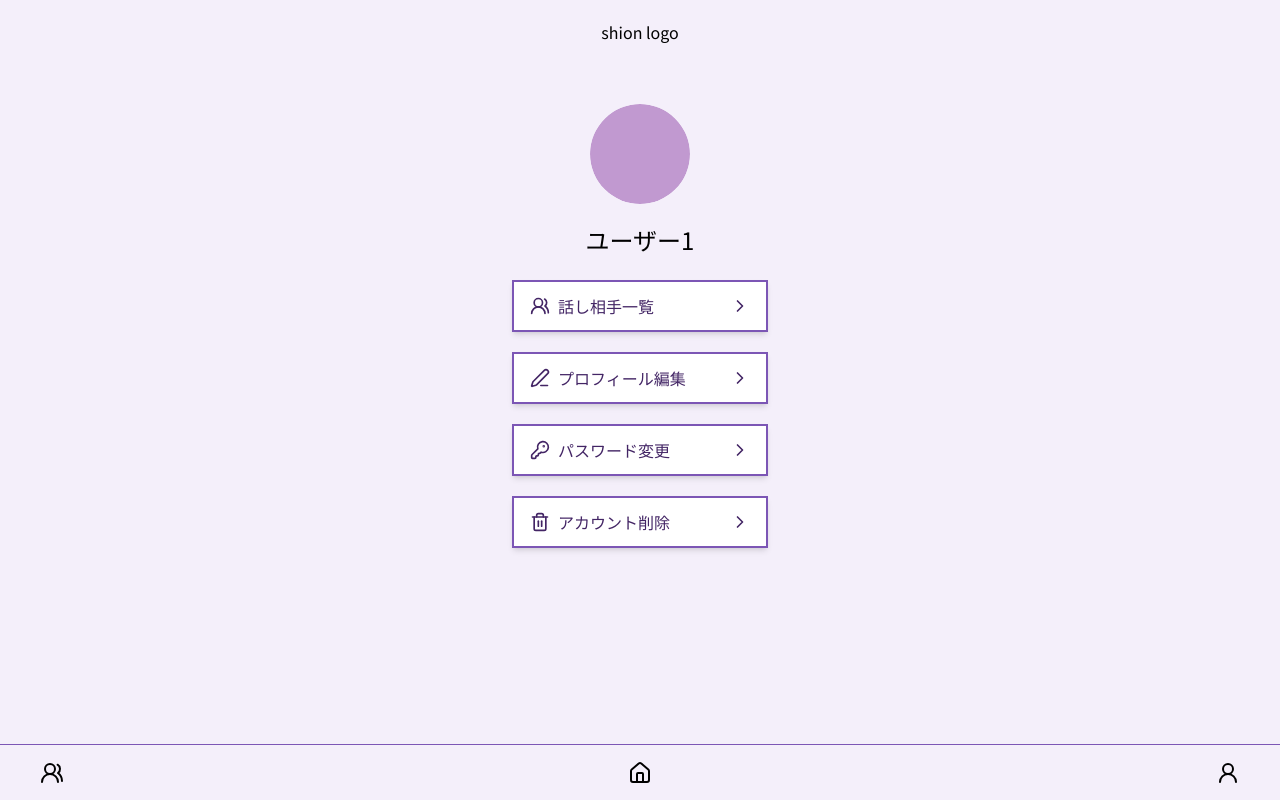
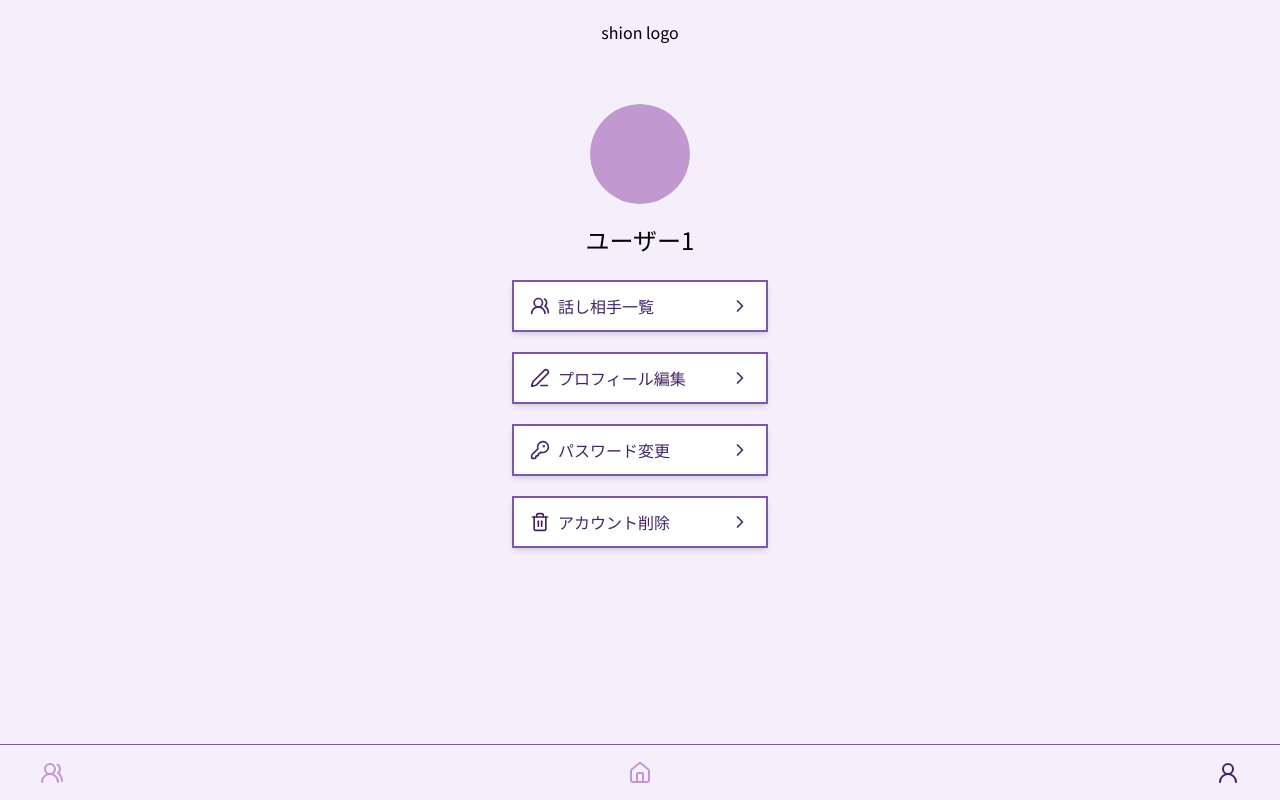
Before and after one commit to chell-uoxou/shion, a Next.js app in the folder frontend/: page /account in a window 1280 px wide. Built offline with nearby package versions, Linux system fonts and the light colour scheme.

Commit message:
footerのアイコン画面遷移

```diff
--- a/frontend/src/app/(app)/layout.tsx
+++ b/frontend/src/app/(app)/layout.tsx
@@ -3,6 +3,8 @@
 import { House, UserRound, UsersRound } from "lucide-react";
 import { PropsWithChildren } from "react";
 import { QueryClient, QueryClientProvider } from "@tanstack/react-query";
+import Link from "next/link";
+import { usePathname } from "next/navigation";
 
 const queryClient = new QueryClient({
   defaultOptions: {
@@ -19,6 +21,33 @@ const queryClient = new QueryClient({
   },
 });
 
+function FooterNav() {
+  const pathname = usePathname();
+
+  // アクティブかどうかを判定する関数
+  const isActive = (path: string) => pathname === path;
+
+  return (
+    <footer className="flex justify-between h-14 items-center px-10 border-t border-[#7C56B5]">
+      <Link href="/recent">
+        <UsersRound
+          className={isActive("/recent") ? "text-[var(--brand-violet-4)]" : "text-[var(--brand-violet-2)]"}
+        />
+      </Link>
+      <Link href="/timeline">
+        <House
+          className={isActive("/timeline") ? "text-[var(--brand-violet-4)]" : "text-[var(--brand-violet-2)]"}
+        />
+      </Link>
+      <Link href="/account">
+        <UserRound
+          className={isActive("/account") ? "text-[var(--brand-violet-4)]" : "text-[var(--brand-violet-2)]"}
+        />
+      </Link>
+    </footer>
+  );
+}
+
 export default function AppLayout({ children }: PropsWithChildren) {
   return (
     <div className="bg-[#F4EFFA] h-svh flex flex-col gap-0">
@@ -28,11 +57,7 @@ export default function AppLayout({ children }: PropsWithChildren) {
           {children}
         </QueryClientProvider>
       </div>
-      <footer className="flex justify-between h-14 items-center px-10 border-t border-[#7C56B5]">
-        <UsersRound />
-        <House />
-        <UserRound />
-      </footer>
+      <FooterNav />
     </div>
   );
 }
```
